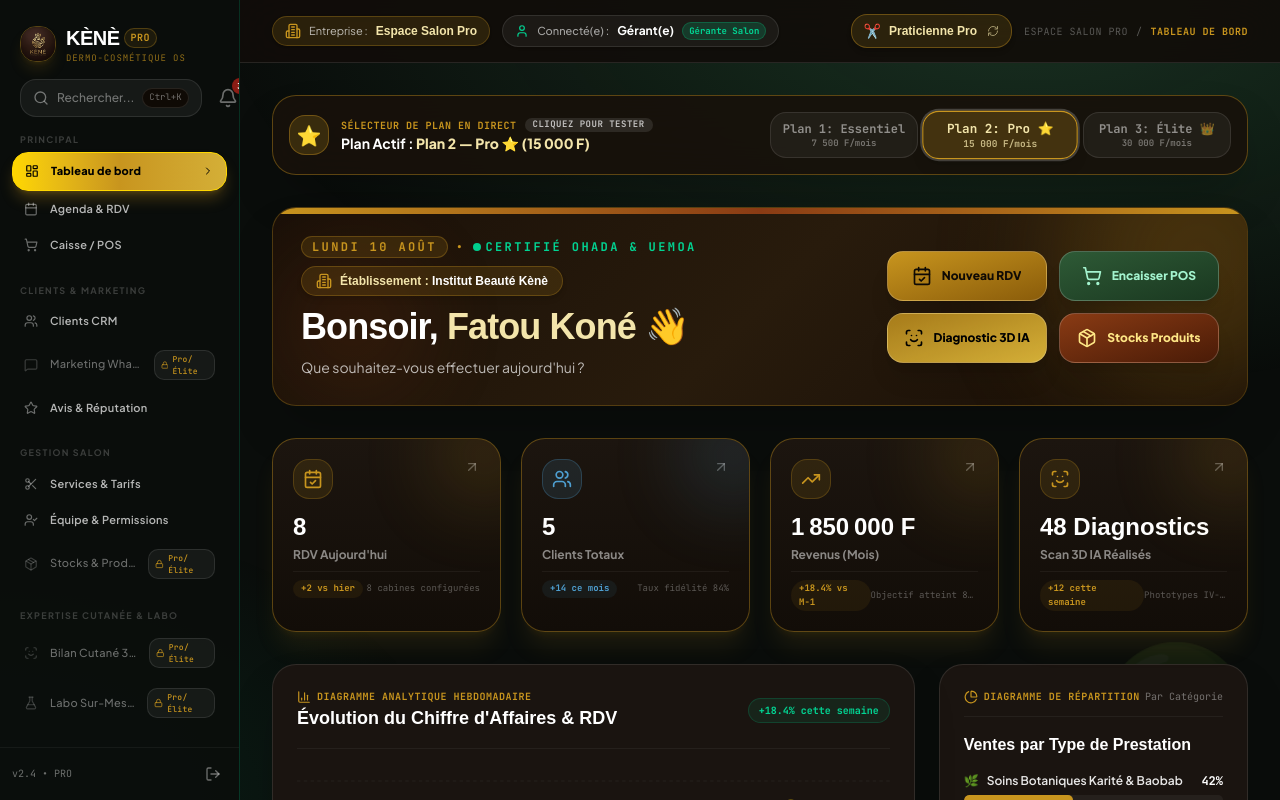
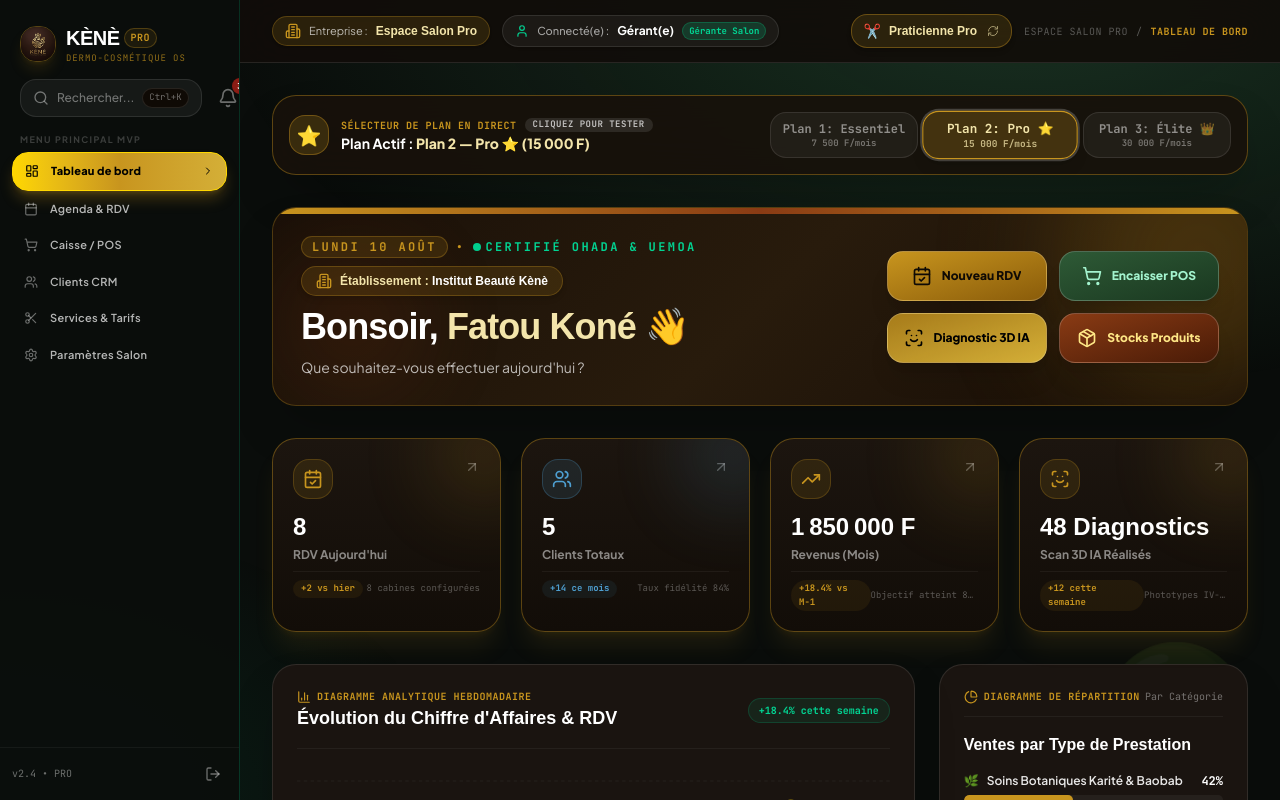
Before and after one commit to Fenezara/kene-os, a Next.js app: page /dashboard in a window 1280 px wide. Shown: the top 800 px of the page. Built offline with nearby package versions, Linux system fonts and the light colour scheme; a web font is replaced by a local one.

Commit message:
fix(mvp): restore application navigation and dashboard strictly to original core MVP modules

```diff
--- a/src/app/(pro)/dashboard/page.tsx
+++ b/src/app/(pro)/dashboard/page.tsx
@@ -31,10 +31,10 @@ const itemVariants = {
 };
 
 const quickActions = [
+  { label: 'Encaisser POS', href: '/pos', icon: ShoppingCart, color: 'from-[#2E5A36] to-[#1A3820]', textColor: 'text-emerald-200' },
   { label: 'Nouveau RDV', href: '/agenda', icon: CalendarCheck, color: 'from-[#C8951E] to-[#8A5C0A]', textColor: 'text-[#0F0A05]' },
-  { label: 'Encaisser POS', href: '/pos', icon: ShoppingCart, color: 'from-[#2E5A36] to-[#1A3820]', textColor: 'text-emerald-200' },
-  { label: 'Labo Sur-Mesure', href: '/lab', icon: FlaskConical, color: 'from-[#8A3B14] to-[#4A1B07]', textColor: 'text-amber-200' },
-  { label: 'Diagnostic IA', href: '/diagnoses', icon: ScanFace, color: 'from-[#1E3A5F] to-[#0E1E35]', textColor: 'text-blue-200' },
+  { label: 'Ajouter Cliente', href: '/clients', icon: Users, color: 'from-[#1E3A5F] to-[#0E1E35]', textColor: 'text-blue-200' },
+  { label: 'Services & Tarifs', href: '/services', icon: Scissors, color: 'from-[#8A3B14] to-[#4A1B07]', textColor: 'text-amber-200' },
 ];
 
 // Data for Weekly Revenue Chart (FCFA)
--- a/src/app/(pro)/layout.tsx
+++ b/src/app/(pro)/layout.tsx
@@ -6,8 +6,7 @@ import { usePathname, useRouter } from 'next/navigation'
 import { motion, AnimatePresence } from 'framer-motion'
 import {
   LayoutDashboard, Calendar, ShoppingCart, Users, Scissors,
-  UserCheck, Package, ScanFace, FileText, Calculator,
-  MessageSquare, Star, LogOut, ChevronRight, Sparkles, Menu, X, Search, ArrowLeft, FlaskConical, Building2, User
+  Settings, LogOut, ChevronRight, Sparkles, Menu, X, Search, ArrowLeft, Building2, User
 } from 'lucide-react'
 
 import { NotificationBell } from '@/components/NotificationBell'
@@ -27,24 +26,13 @@ const navItems = [
   { id: 'dashboard', name: 'Tableau de bord', href: '/dashboard', icon: LayoutDashboard, group: 'principal' },
   { id: 'agenda', name: 'Agenda & RDV', href: '/agenda', icon: Calendar, group: 'principal' },
   { id: 'pos', name: 'Caisse / POS', href: '/pos', icon: ShoppingCart, group: 'principal' },
-  { id: 'clients', name: 'Clients CRM', href: '/clients', icon: Users, group: 'crm' },
-  { id: 'marketing', name: 'Marketing WhatsApp', href: '/marketing', icon: MessageSquare, group: 'crm' },
-  { id: 'reviews', name: 'Avis & Réputation', href: '/reviews', icon: Star, group: 'crm' },
-  { id: 'services', name: 'Services & Tarifs', href: '/services', icon: Scissors, group: 'salon' },
-  { id: 'employees', name: 'Équipe & Permissions', href: '/employees', icon: UserCheck, group: 'salon' },
-  { id: 'inventory', name: 'Stocks & Produits', href: '/inventory', icon: Package, group: 'salon' },
-  { id: 'diagnoses', name: 'Bilan Cutané 3D IA', href: '/diagnoses', icon: ScanFace, group: 'ia' },
-  { id: 'lab', name: 'Labo Sur-Mesure', href: '/lab', icon: FlaskConical, group: 'ia' },
-  { id: 'rh', name: 'Paie & CNPS', href: '/rh', icon: FileText, group: 'finance' },
-  { id: 'compta', name: 'Comptabilité SYSCOHADA', href: '/compta', icon: Calculator, group: 'finance' },
+  { id: 'clients', name: 'Clients CRM', href: '/clients', icon: Users, group: 'principal' },
+  { id: 'services', name: 'Services & Tarifs', href: '/services', icon: Scissors, group: 'principal' },
+  { id: 'settings', name: 'Paramètres Salon', href: '/settings', icon: Settings, group: 'principal' },
 ]
 
 const groupLabels: Record<string, string> = {
-  principal: 'Principal',
-  crm: 'Clients & Marketing',
-  salon: 'Gestion Salon',
-  ia: 'Expertise Cutanée & Labo',
-  finance: 'Finance & Paie',
+  principal: 'Menu Principal MVP',
 }
 
 function SidebarContent({ pathname, onNavigate }: { pathname: string; onNavigate?: () => void }) {
```
